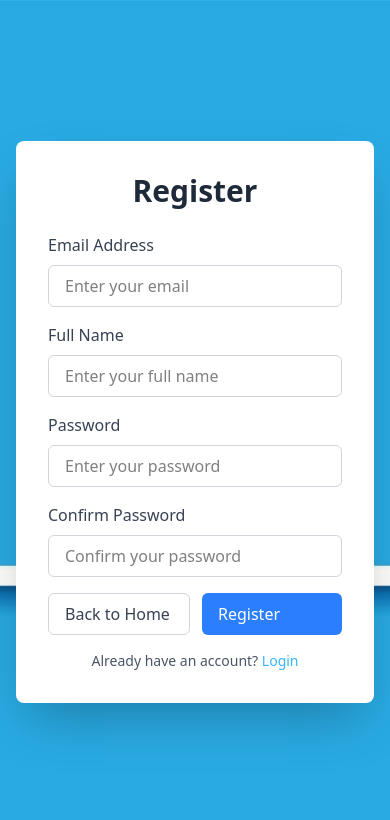
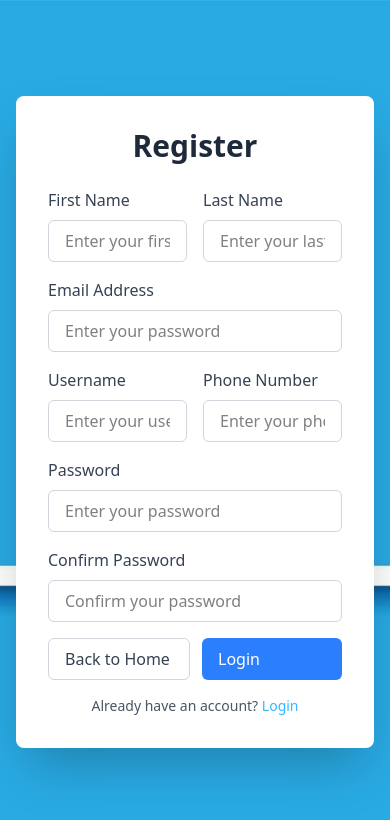
Before and after one commit to DUCHAi123321/quiz-app-react, a React (Vite) app in the folder frontend/: page /auth/register in a window 390 px wide. Shown: the top 820 px of the page. Built offline with nearby package versions, Linux system fonts and the light colour scheme.

Commit message:
feat: Enhance registration form with first name, last name, username, and phone number fields; update validation schema accordingly

```diff
--- a/frontend/src/pages/auth/RegisterPage.tsx
+++ b/frontend/src/pages/auth/RegisterPage.tsx
@@ -42,25 +42,57 @@ const RegisterPage = () => {
         </h1>
 
         <form onSubmit={handleSubmit(onSubmit)}>
+          {/* First Name and Last Name - side by side */}
+          <div className="grid grid-cols-2 gap-4">
+            <Input
+              label="First Name"
+              type="text"
+              placeholder="Enter your first name"
+              error={errors.firstName?.message}
+              autoComplete="given-name"
+              {...register('firstName')}
+            />
+
+            <Input
+              label="Last Name"
+              type="text"
+              placeholder="Enter your last name"
+              error={errors.lastName?.message}
+              autoComplete="family-name"
+              {...register('lastName')}
+            />
+          </div>
+
           {/* Email Address - full width */}
           <Input
             label="Email Address"
             type="email"
-            placeholder="Enter your email"
+            placeholder="Enter your password"
             error={errors.email?.message}
             autoComplete="email"
             {...register('email')}
           />
 
-          {/* Full Name - full width */}
-          <Input
-            label="Full Name"
-            type="text"
-            placeholder="Enter your full name"
-            error={errors.fullName?.message}
-            autoComplete="name"
-            {...register('fullName')}
-          />
+          {/* Username and Phone Number - side by side */}
+          <div className="grid grid-cols-2 gap-4">
+            <Input
+              label="Username"
+              type="text"
+              placeholder="Enter your username"
+              error={errors.username?.message}
+              autoComplete="username"
+              {...register('username')}
+            />
+
+            <Input
+              label="Phone Number"
+              type="tel"
+              placeholder="Enter your phone number"
+              error={errors.phoneNumber?.message}
+              autoComplete="tel"
+              {...register('phoneNumber')}
+            />
+          </div>
 
           {/* Password - full width */}
           <Input
@@ -99,7 +131,7 @@ const RegisterPage = () => {
               isLoading={isLoading}
               className="flex-1"
             >
-              Register
+              Login
             </Button>
           </div>
         </form>
--- a/frontend/src/schemas/formSchemas.ts
+++ b/frontend/src/schemas/formSchemas.ts
@@ -24,15 +24,30 @@ export type LoginFormData = z.infer<typeof loginSchema>;
 // Register validation schema
 export const registerSchema = z
   .object({
+    firstName: z
+      .string()
+      .min(1, 'First name is required')
+      .min(2, 'First name must be at least 2 characters')
+      .max(50, 'First name must not exceed 50 characters'),
+    lastName: z
+      .string()
+      .min(1, 'Last name is required')
+      .min(2, 'Last name must be at least 2 characters')
+      .max(50, 'Last name must not exceed 50 characters'),
     email: z
       .string()
       .min(1, 'Email is required')
       .regex(EMAIL_REGEX, 'Invalid email format'),
-    fullName: z
+    username: z
       .string()
-      .min(1, 'Full name is required')
-      .min(2, 'Full name must be at least 2 characters')
-      .max(100, 'Full name must not exceed 100 characters'),
+      .min(1, 'Username is required')
+      .min(3, 'Username must be at least 3 characters')
+      .max(50, 'Username must not exceed 50 characters')
+      .regex(/^[a-zA-Z0-9_]+$/, 'Username can only contain letters, numbers, and underscores'),
+    phoneNumber: z
+      .string()
+      .min(1, 'Phone number is required')
+      .regex(/^[0-9]{10,15}$/, 'Phone number must be 10-15 digits'),
     password: z
       .string()
       .min(1, 'Password is required')
--- a/frontend/src/types/auth.ts
+++ b/frontend/src/types/auth.ts
@@ -18,9 +18,12 @@ export interface LoginResponse {
 }
 
 export interface RegisterRequest {
+  firstName: string;
+  lastName: string;
   email: string;
+  username: string;
+  phoneNumber: string;
   password: string;
-  fullName: string;
 }
 
 export interface ApiResponse<T> {
```
